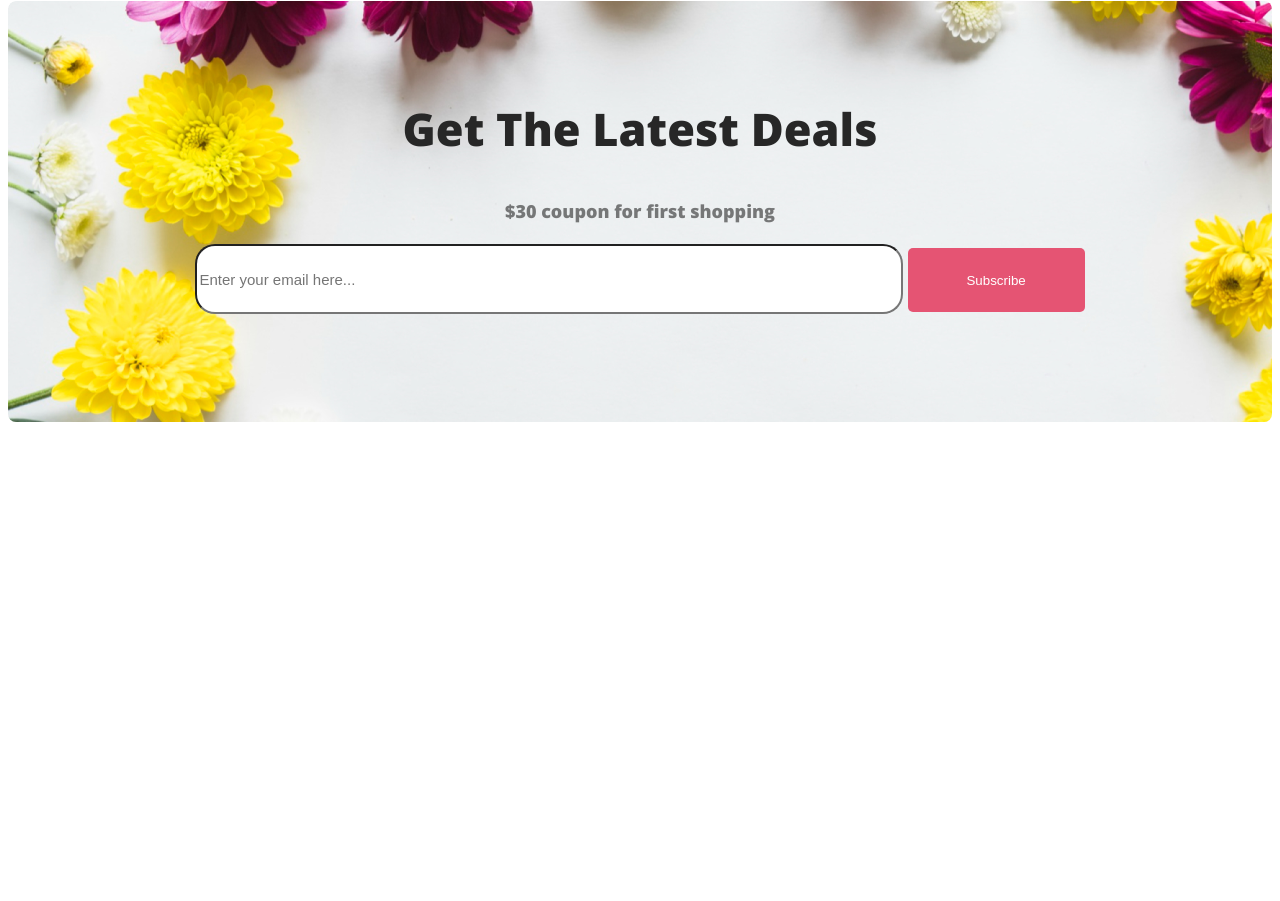
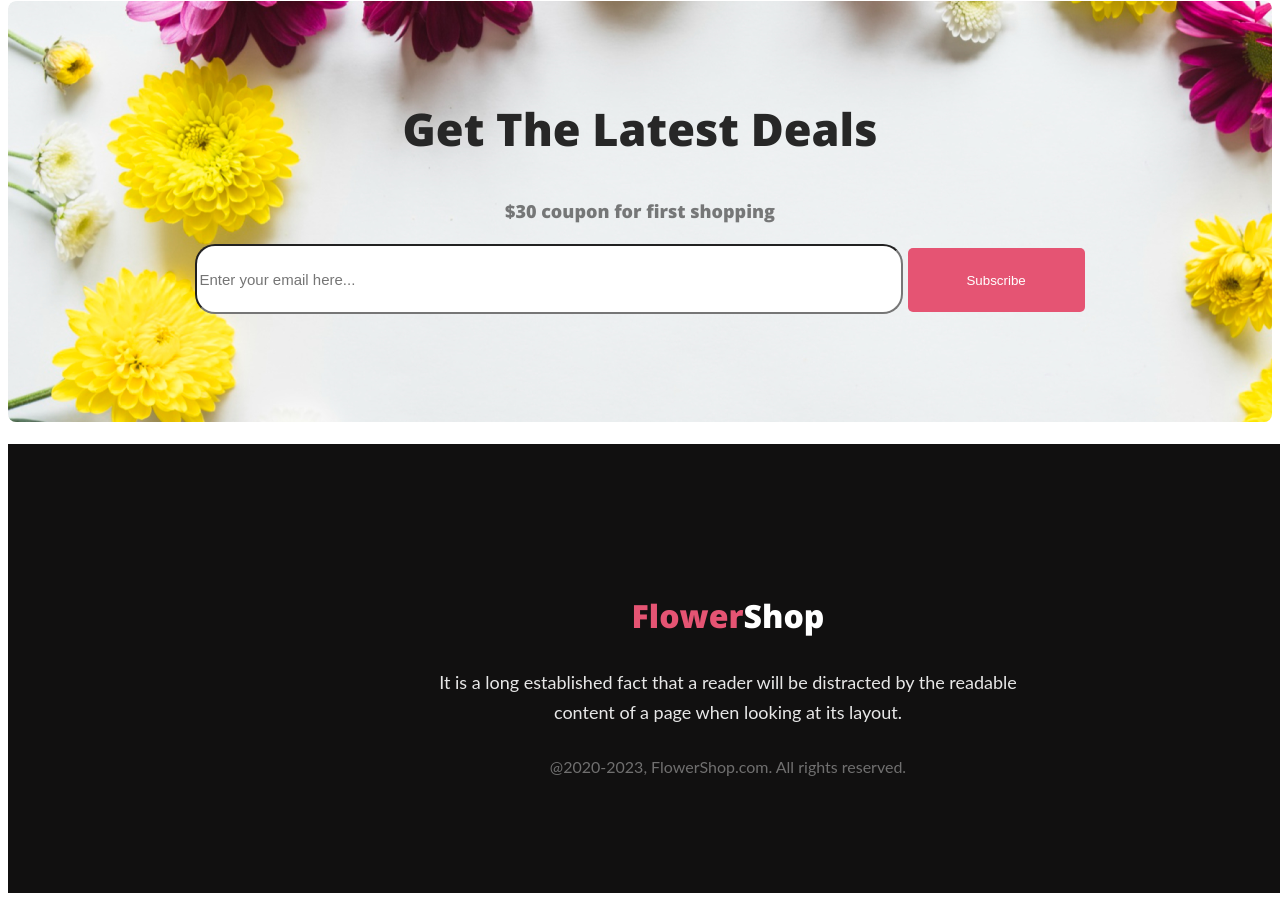
Before and after one commit to tanvirahamed321/flower-shop-assignment1, a plain HTML site: page index.html in a window 1280 px wide. Shown: the part 2999-3900 px from the top of the page. Before the commit the page ends 3429 px from the top, so only its background shows below. Drawn offline with nearby package versions, Linux system fonts and the light colour scheme.

Commit message:
added the footer section

```diff
--- a/index.html
+++ b/index.html
@@ -117,7 +117,11 @@
     </main>
 
     <footer>
-
+            <div class="footer-section">
+                <h1 id="f-title"><span class="off-text">Flower</span>Shop</h1>
+            <h5 class="f-description">It is a long established fact that a reader will be distracted by the readable<br> content of a page when looking at its layout.</h5>
+            <p class="f-last">@2020-2023, FlowerShop.com. All rights reserved.</p>
+            </div>
     </footer>
 </body>
 </html>
--- a/style.css
+++ b/style.css
@@ -155,3 +155,43 @@ line-height: normal;
     background: #FFF;
 
 }
+
+
+#f-title{
+
+    padding-top: 150px;
+
+
+}
+.f-description{
+    color: rgba(255, 255, 255, 0.90);
+
+font-family: Lato;
+font-size: 18px;
+
+font-weight: 400;
+line-height: 30px;
+
+
+}
+
+.f-last{
+    color: rgba(255, 255, 255, 0.40);
+
+font-family: Lato;
+font-size: 16px;
+
+font-weight: 400;
+line-height: normal;
+}
+
+
+
+.footer-section{
+
+    width: 1440px;
+    height: 449px;
+    background: #111010;
+    text-align: center;
+    color: white;
+}
```
